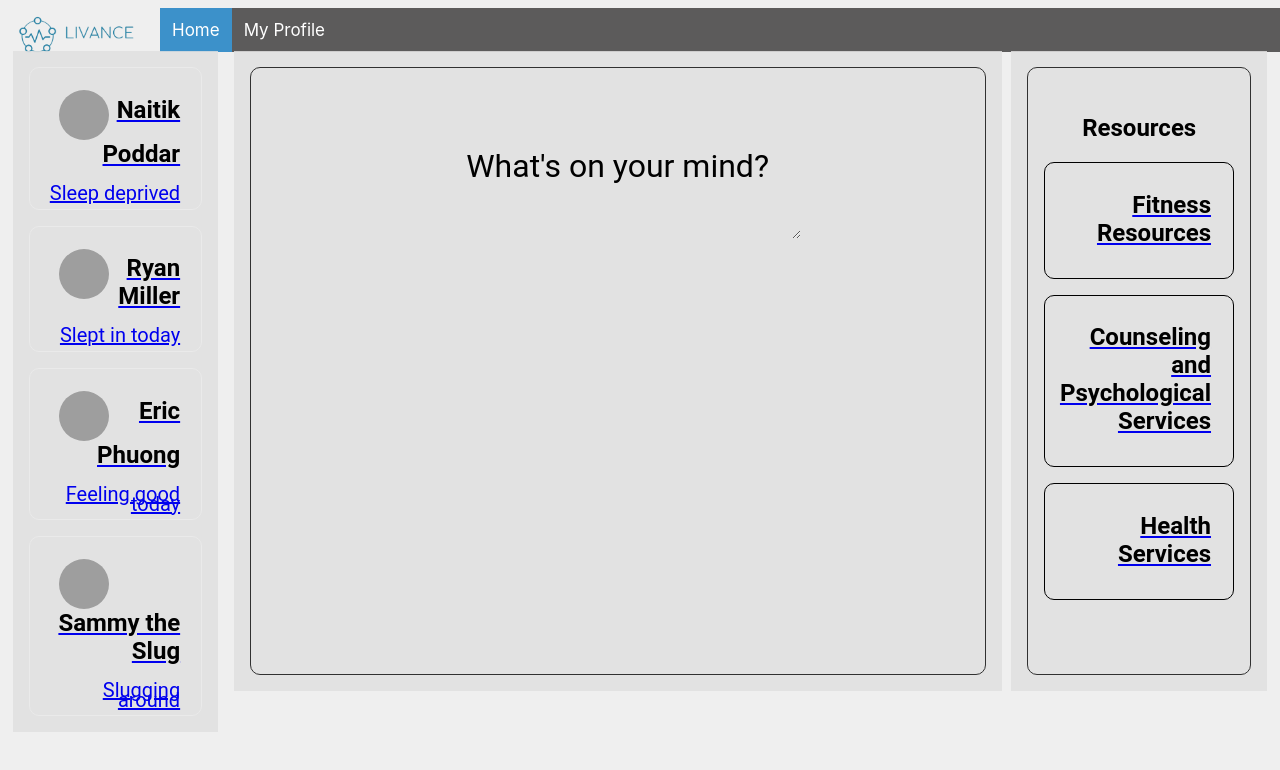
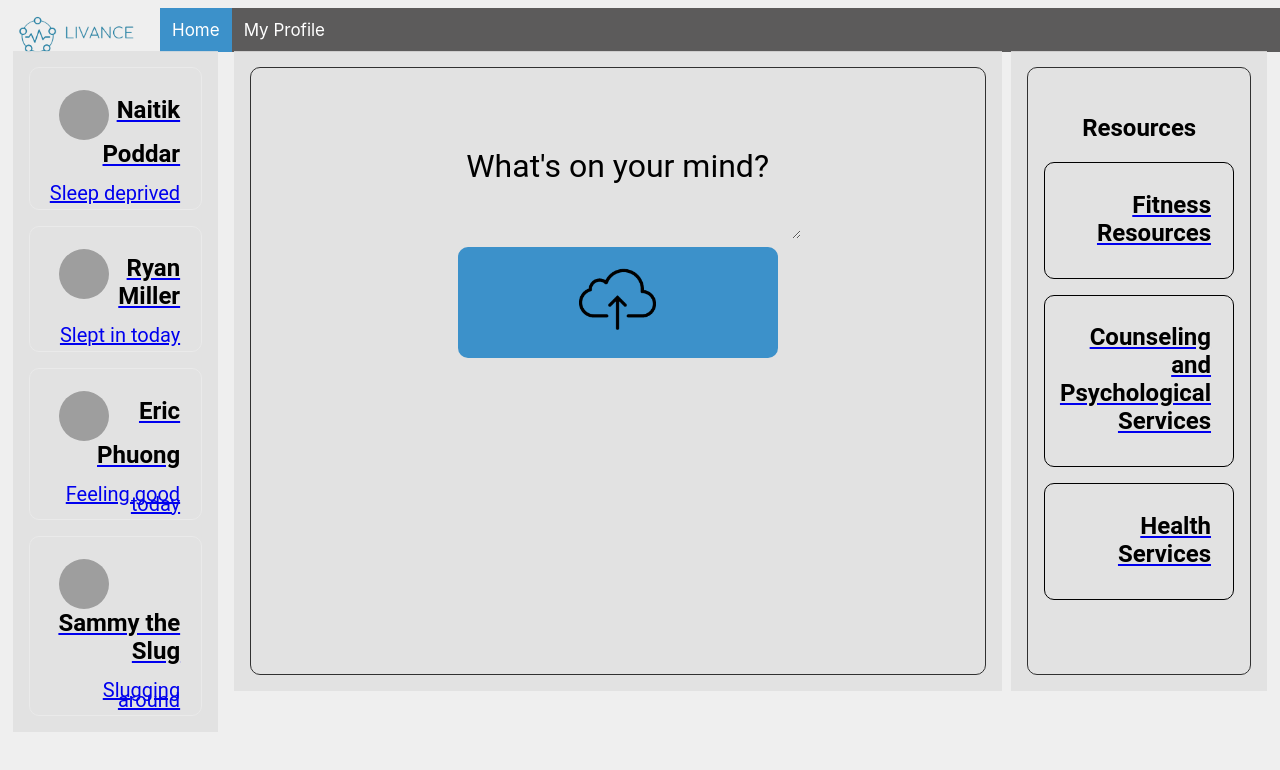
Before and after one commit to NaitikP04/livance, a Next.js app in the folder nextjs-blog/: page / in a window 1280 px wide. Shown: the top 770 px of the page. Built offline with nearby package versions, Linux system fonts and the light colour scheme; grey boxes are pictures that could not be loaded.

Commit message:
added a button???

```diff
--- a/nextjs-blog/pages/index.js
+++ b/nextjs-blog/pages/index.js
@@ -46,6 +46,9 @@ export default function Home(props) { // submit bottom
           <div className={styles.sidebarmiddle}>
             <div className={styles.card2}>
               <textarea id="txt" className={styles.textarea}  placeholder="What's on your mind?" rows="6" cols="50" onChange={handleMessageChange}></textarea>
+              <div className={styles.card4}>
+                <button className={styles.button} onClick={() => {} }><img src="/uploadicon.png"></img></button>
+              </div>
             </div>
           </div>
 
--- a/nextjs-blog/styles/Home.module.css
+++ b/nextjs-blog/styles/Home.module.css
@@ -130,13 +130,16 @@
   border-radius: 10px;
 }
 
+
 .card2 h2{
   font-size: 1.5rem;
   font-family: "Roboto", sans-serif;
   color: #000000;
 }
 
+
 .card2 h2:hover{
+  background-image: "https://images.squarespace-cdn.com/content/v1/55147f44e4b0ef9291a7c90f/1522275627864-JGEZPIMPLKMMJRCSYDRX/ucsc-01.jpg?format=2500w";
   color: #3c91ca;
   border-color: #3c91ca;
 }
@@ -211,6 +214,20 @@
   color: #000000;
 }
 
+.button {
+  background-color: #3c91ca;
+  border: none;
+  color: white;
+  padding: 15px 32px;
+  text-align: center;
+  text-decoration: none;
+  display: inline-block;
+  font-size: 16px;
+  margin: 4px 2px;
+  cursor: pointer;
+  border-radius: 10px;
+}
+
 .card p {
   margin: 0;
   font-family: "Roboto", sans-serif;
@@ -246,7 +263,14 @@
   color: #000000;
 }
 
+.card4 {
+  height: auto;
+  width: auto;
+}
 
+.card4 img {
+  width: 30%;
+}
 
 .logo {
   height: 5em;
```
Also changed, not shown: nextjs-blog/public/uploadicon.png (added).
